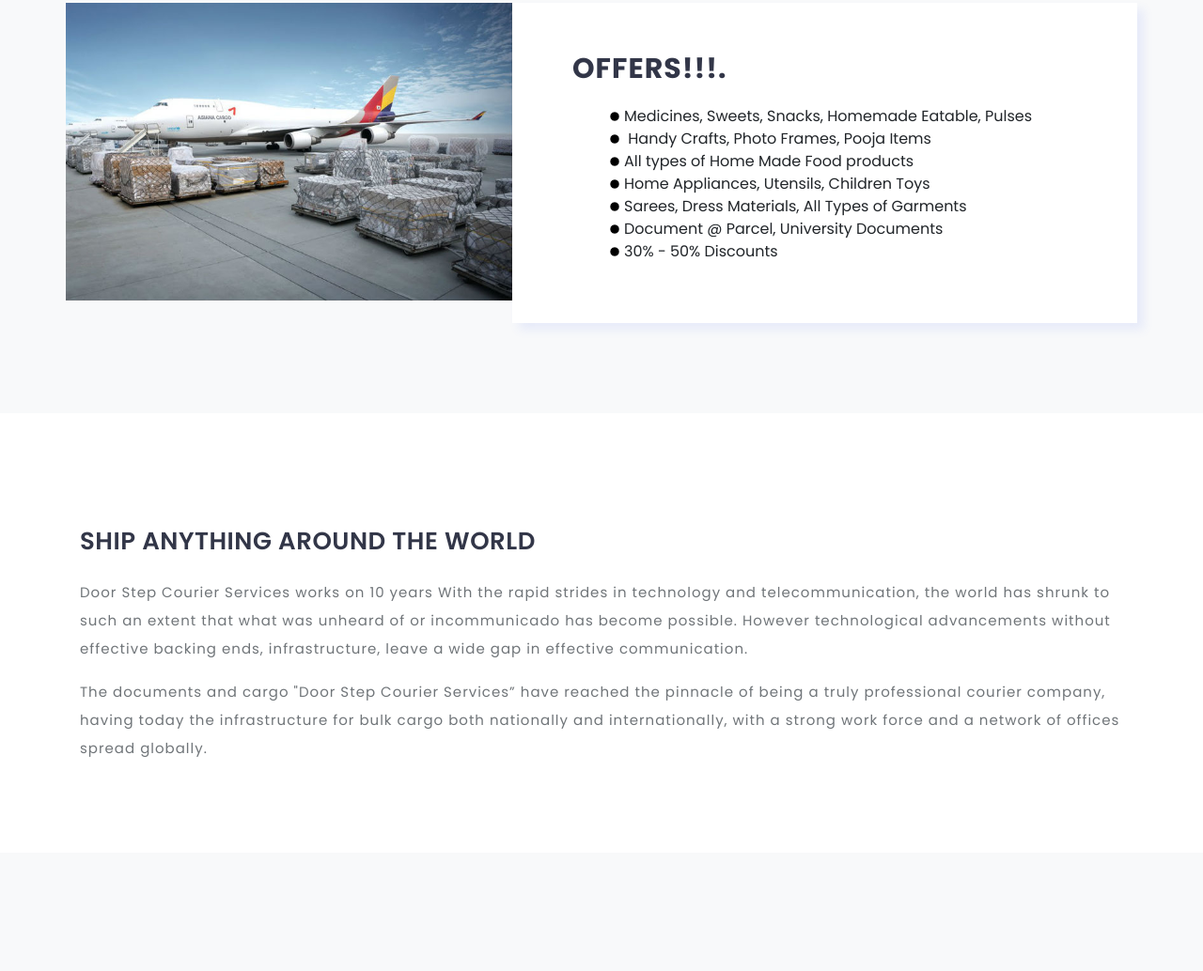
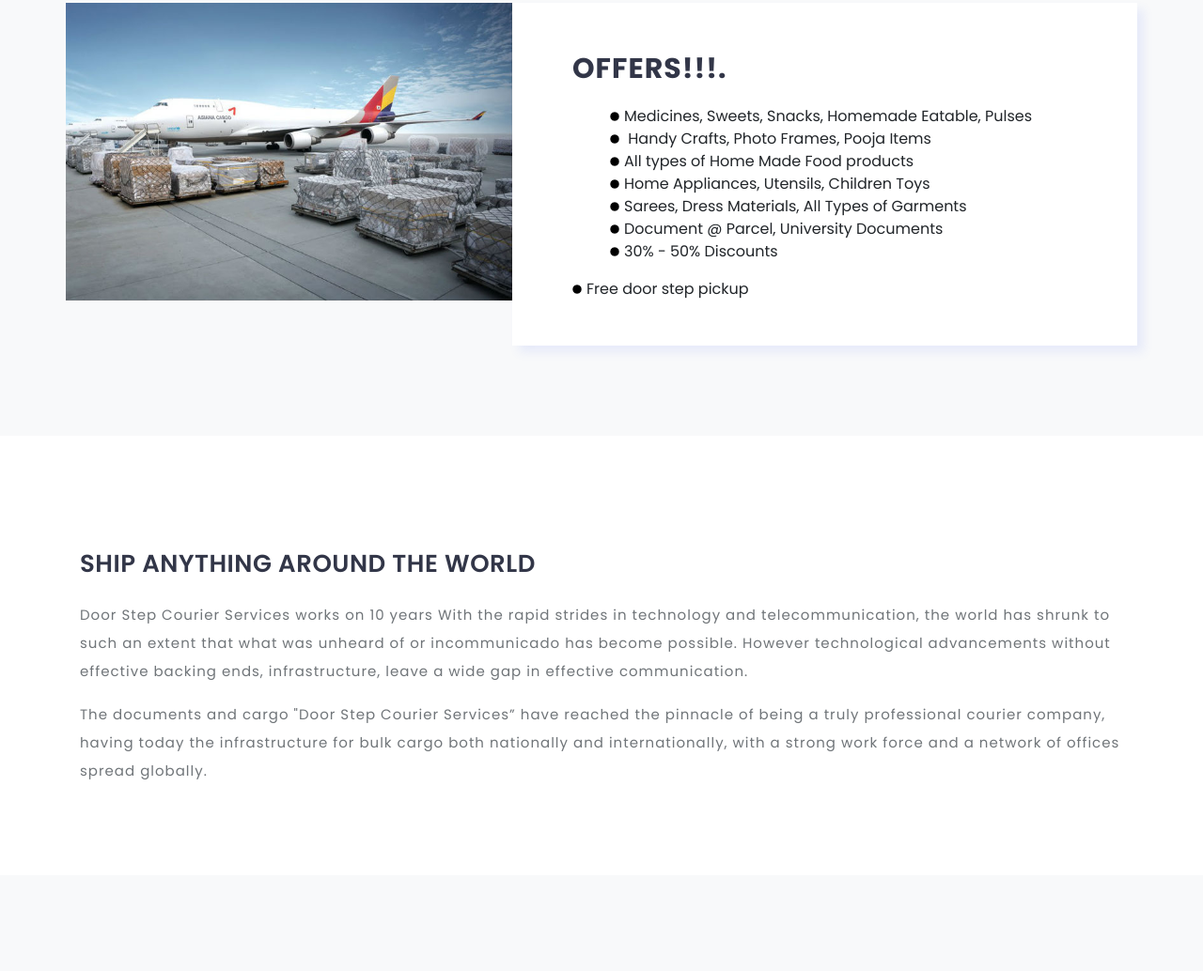
Before and after one commit to siva1097/DS_Logistics, a plain HTML site: page index.html in a window 1280 px wide. Shown: the part 819-1853 px from the top of the page at 94% size. Drawn offline with Linux system fonts and the light colour scheme.

Commit message:
Customer requirement

```diff
--- a/index.html
+++ b/index.html
@@ -146,7 +146,9 @@ Smartphone Compatible web template, free webdesigns for Nokia, Samsung, LG, Sony
 		 <li><img src="images/cor.png" style="width: 10px;padding-bottom: 2px;margin-right: 5px;">Sarees, Dress Materials, All Types of Garments</li>
 		 <li><img src="images/cor.png" style="width: 10px;padding-bottom: 2px;margin-right: 5px;">Document @ Parcel, University Documents</li>
 		 <li><img src="images/cor.png" style="width: 10px;padding-bottom: 2px;margin-right: 5px;">30% - 50% Discounts</li></ol></p>
-				</div>
+		<li><img src="images/cor.png" style="width: 10px;padding-bottom: 2px;margin-right: 5px;">Free door step pickup</li></ol></p>
+
+			</div>
 			</div>
 		</div>
 	</div>
```
